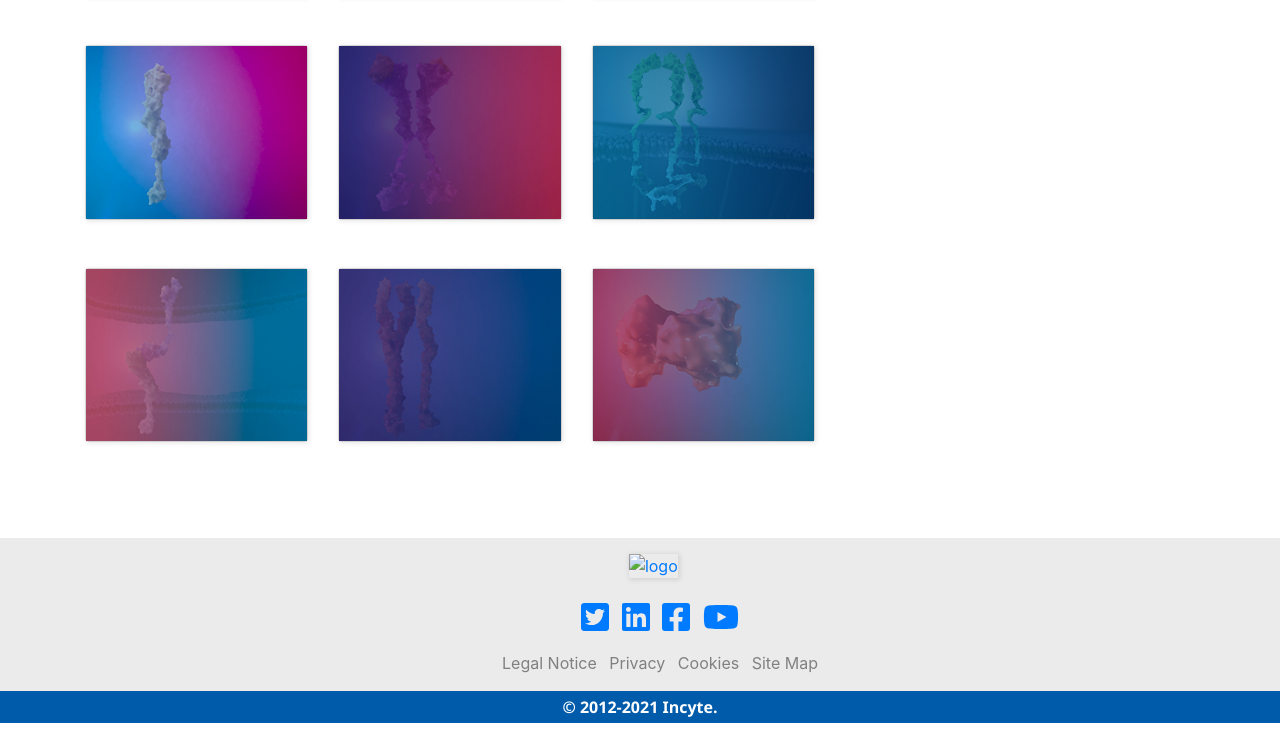
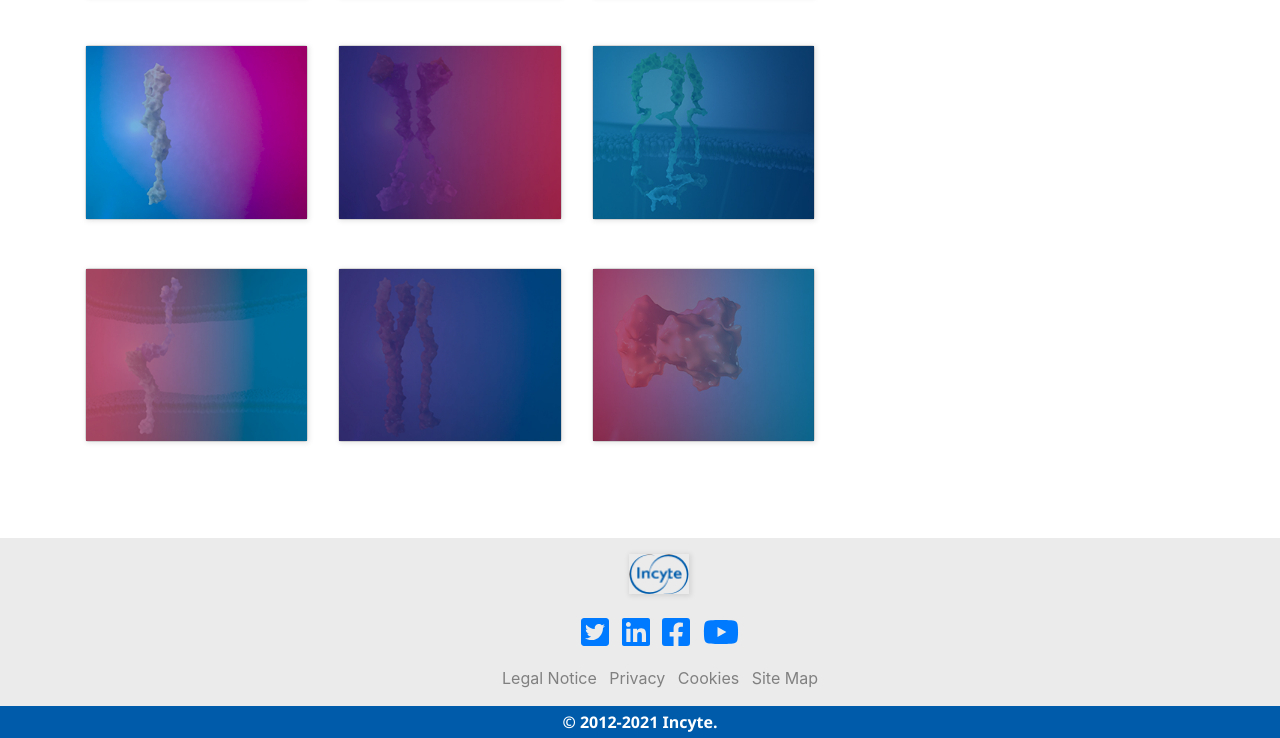
Before and after one commit to sharath26/assignment, a plain HTML site: page whatwedo.html in a window 1280 px wide. Shown: the part 1822-2560 px from the top of the page. Drawn offline with nearby package versions, Linux system fonts and the light colour scheme; the site is published under a folder, as on GitHub Pages, so addresses that start at the root find nothing.

Commit message:
Update whatwedo.html

```diff
--- a/whatwedo.html
+++ b/whatwedo.html
@@ -185,7 +185,7 @@
             <div class="row">
                 <div class="col-xs-12 col-sm-12 col-md-12 mt-2 mt-sm-3">
                     <a href="#">
-                        <img src="/images/Incyte_Logo_Footer.png" class="footer-image" alt="logo"></a>
+                        <img src="images/Incyte_Logo_Footer.png" class="footer-image" alt="logo"></a>
                     <ul class="list text-center">
 
                         <li class="list-inline-item"><a href="#"><i class="fab fa-twitter-square fa-2x"></i></a></li>
```
